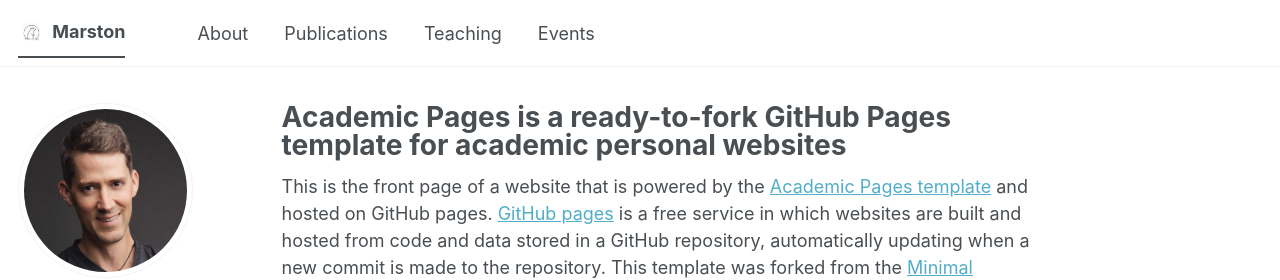
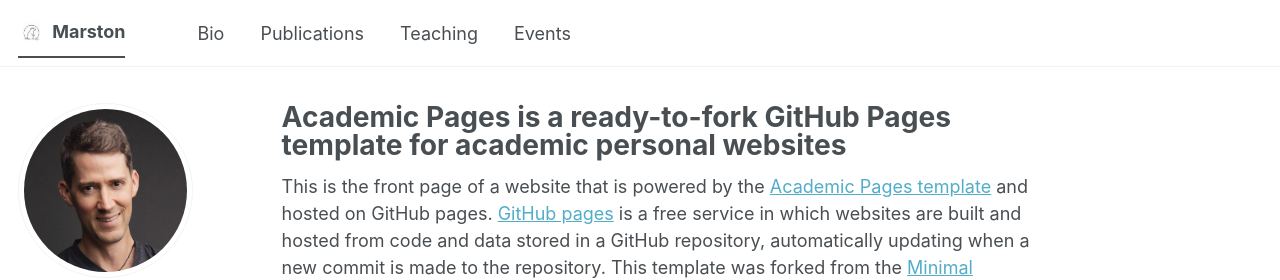
Before and after one commit to marstonRN/marston.github.io, a Jekyll site: the page built from _pages/about.md, in a window 1280 px wide. Shown: the top 280 px of the page. Built offline with Jekyll 4.4.1, drawn with Linux system fonts in a browser that asks for light colours; a style sheet for code colours, icons or effects is not loaded.

Commit message:
Update navigation.yml

```diff
--- a/_data/navigation.yml
+++ b/_data/navigation.yml
@@ -10,7 +10,7 @@
 main:
   # Bio,CV, achievements (including testimonials from SSMI, Harald, ASR, AOB)
   # Include a LinkedIn stream if possible
-  - title: "About"
+  - title: "Bio"
     url: /cv/
 
   # Categorised by peer-reviewed, presentations, ...
```
